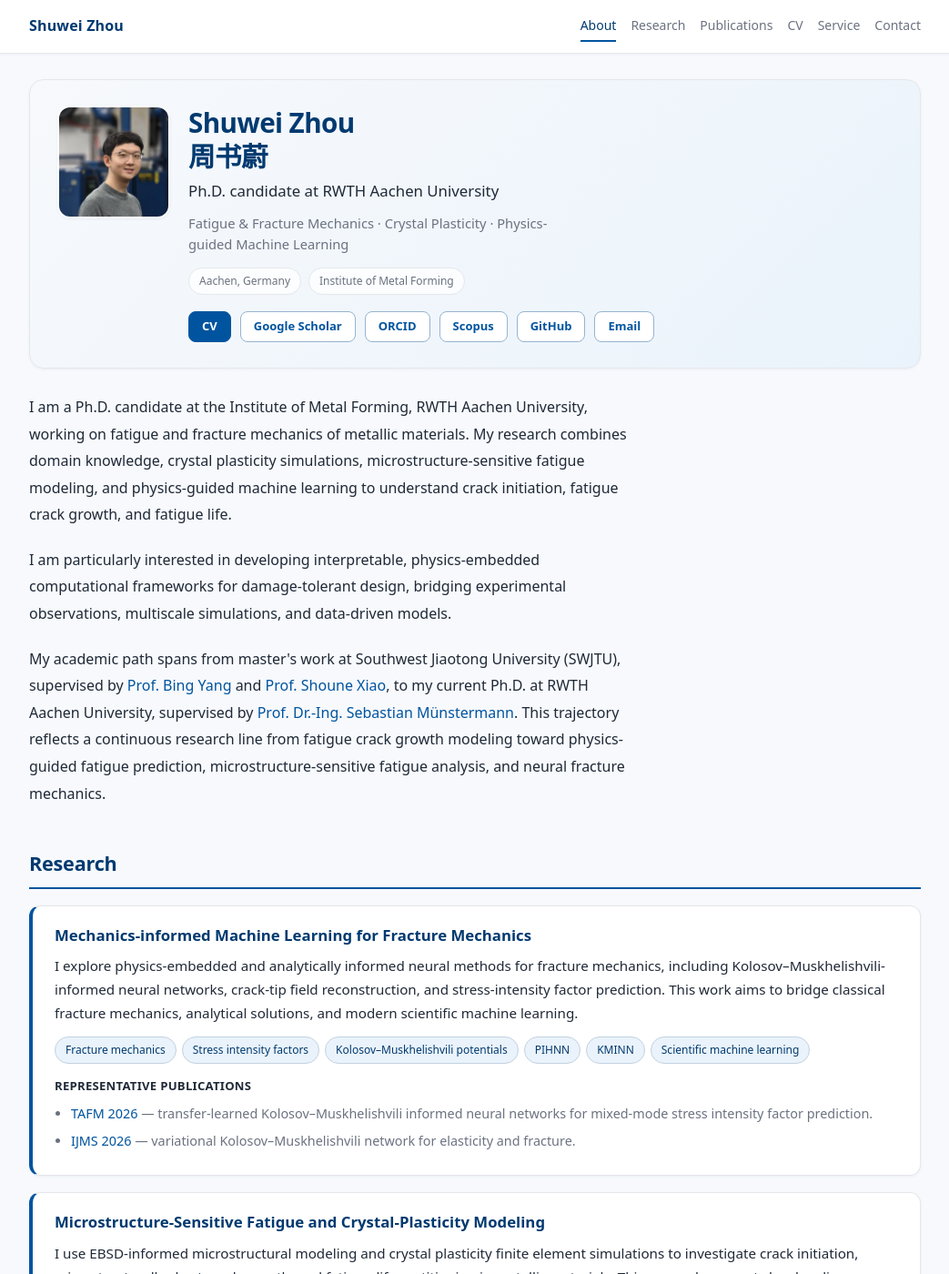
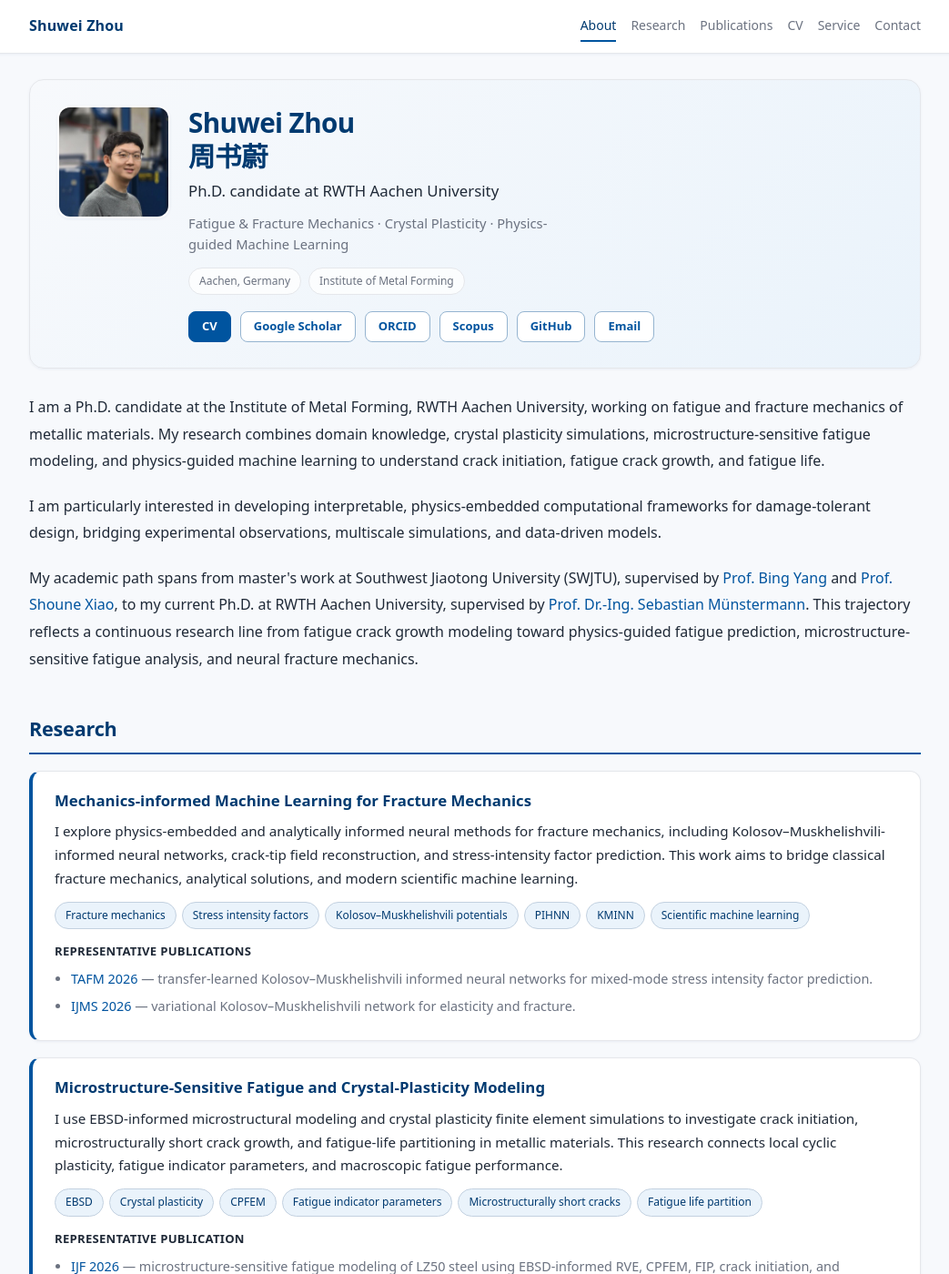
Before and after one commit to spellbookrz/Shuwei_Zhou_Homepage, a Jekyll site: the page built from index.md, in a window 1280 px wide and 1400 px high. Shown: the whole window at 91% size, without its empty margins (118-1161 px from the left). Built offline with Jekyll 4.4.1, drawn with Linux system fonts in a browser that asks for light colours.

Commit message:
Let intro text span full content width instead of narrow column.
Remove the 72ch max-width on the about section so paragraphs use the available page width.

Co-authored-by: Cursor <cursoragent@cursor.com>

```diff
--- a/assets/css/main.scss
+++ b/assets/css/main.scss
@@ -263,7 +263,6 @@ a:hover {
 }
 
 .intro-block p {
-  max-width: 72ch;
   margin: 0;
   line-height: 1.85;
   font-size: 1rem;
```
